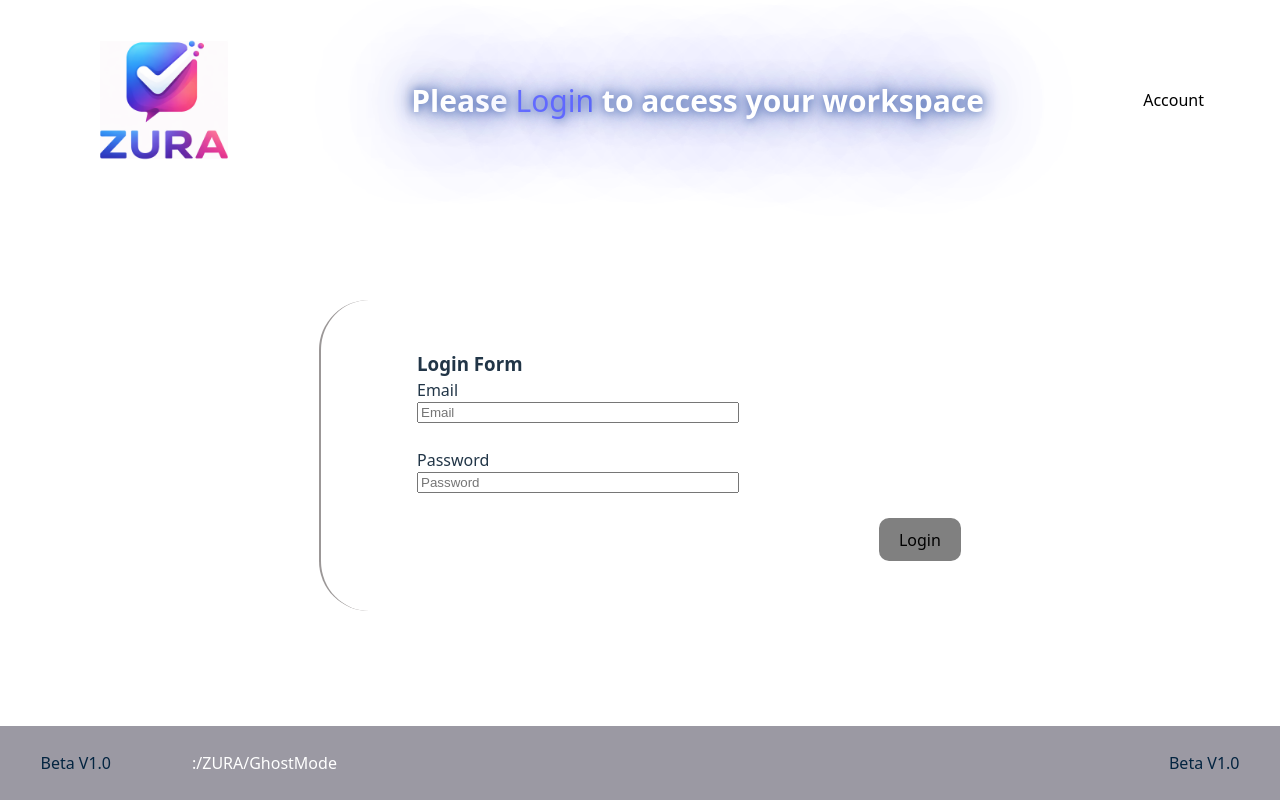
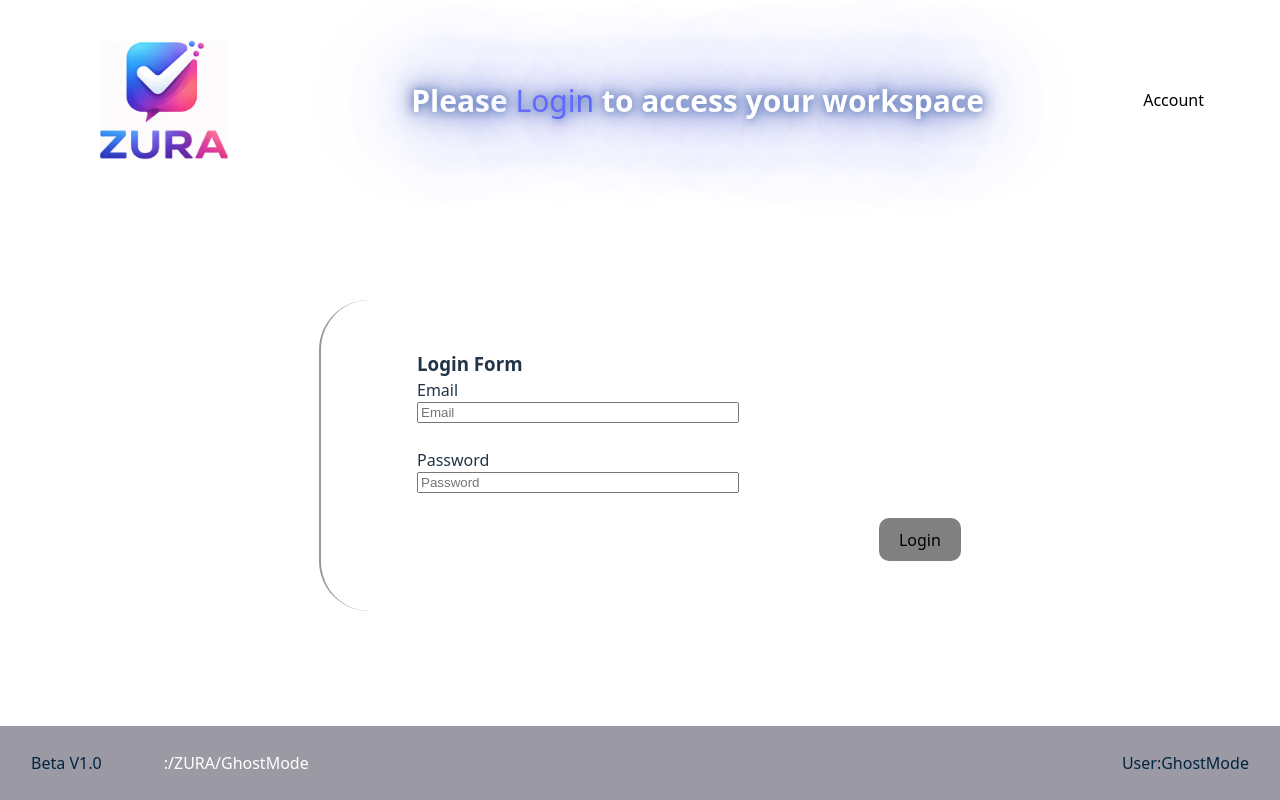
Before and after one commit to SPAWNKID19XX/ZURA, a React (Vite) app in the folder client/: page /login in a window 1280 px wide. Built offline with nearby package versions, Linux system fonts and the light colour scheme.

Commit message:
[UPDATE] footer indormation about loged user

```diff
--- a/client/src/api/api.tsx
+++ b/client/src/api/api.tsx
@@ -9,11 +9,9 @@ export function getApi(url: string): AxiosInstance  {
     api.interceptors.request.use(
         (config) => {
             const accessToken = localStorage.getItem("access");
-            const refreshToken = localStorage.getItem("refresh");
             if (accessToken) {
                 config.headers.Authorization = `Bearer ${accessToken}`;
             }
-            console.log("Interceptor отправил заголовок:", config.headers.Authorization);
             return config;
         },
         (error) => {
--- a/client/src/api/authProvider.tsx
+++ b/client/src/api/authProvider.tsx
@@ -11,7 +11,6 @@ export const AuthProvider: React.FC<{ children: React.ReactNode }> = ({ children
     const [user, setUser] = useState<Employeer | null>(null);
     const [loading, setLoading] = useState(true);
     const loginSuccess = (userData: Employeer) => {
-        console.log('++++++',userData);
         setUser(userData);
         setLoading(false);
     };
@@ -31,8 +30,6 @@ export const AuthProvider: React.FC<{ children: React.ReactNode }> = ({ children
 
                 if (res.data) {
                     setUser(res.data);
-                    console.log(res.data);
-
                 }
             } catch (error) {
                 console.error("Auth init failed:", error);
--- a/client/src/components/footer/footer.tsx
+++ b/client/src/components/footer/footer.tsx
@@ -1,14 +1,18 @@
-
+import { useContext } from "react";
+import { AuthContext } from "../../api/authContext";
 import styles from "./footer.module.css"
 
 
 export function Footer () {
+    const { user } = useContext(AuthContext)!;
     const res: string[]= [":/ZURA"];
-    const isLoggedIn = false;
+    let userLoged: string = "GhostMode";
+    const isLoggedIn = !!user;
     if (isLoggedIn) {
-        res.push("Boris Isac")
+        userLoged = user.email
+        res.push(userLoged)
     } else {
-        res.push("GhostMode")
+        res.push(userLoged)
     }
     return (
         <div className={styles.full_row_container}>
@@ -20,7 +24,7 @@ export function Footer () {
                     <span>{res.join('/')}</span>
                 </div>
                 <div className={styles.version_conteiner}>
-                    <span>Beta V1.0</span>
+                    <span>User:{userLoged}</span>
                 </div>
             </div>
         </div>
--- a/client/src/components/nav-bar/nav-bar.tsx
+++ b/client/src/components/nav-bar/nav-bar.tsx
@@ -61,7 +61,6 @@ const navLinks: NavLink[] = [
 
 export function NavBar () {
     const { user } = useContext(AuthContext)!;
-    console.log("NAVBAR USER STATE:", user);
     const isLoggedIn = !!user;
     return (
         <div className="container">
```
Also changed, not shown: 1 other file (tests, documents, lock files or other folders).
